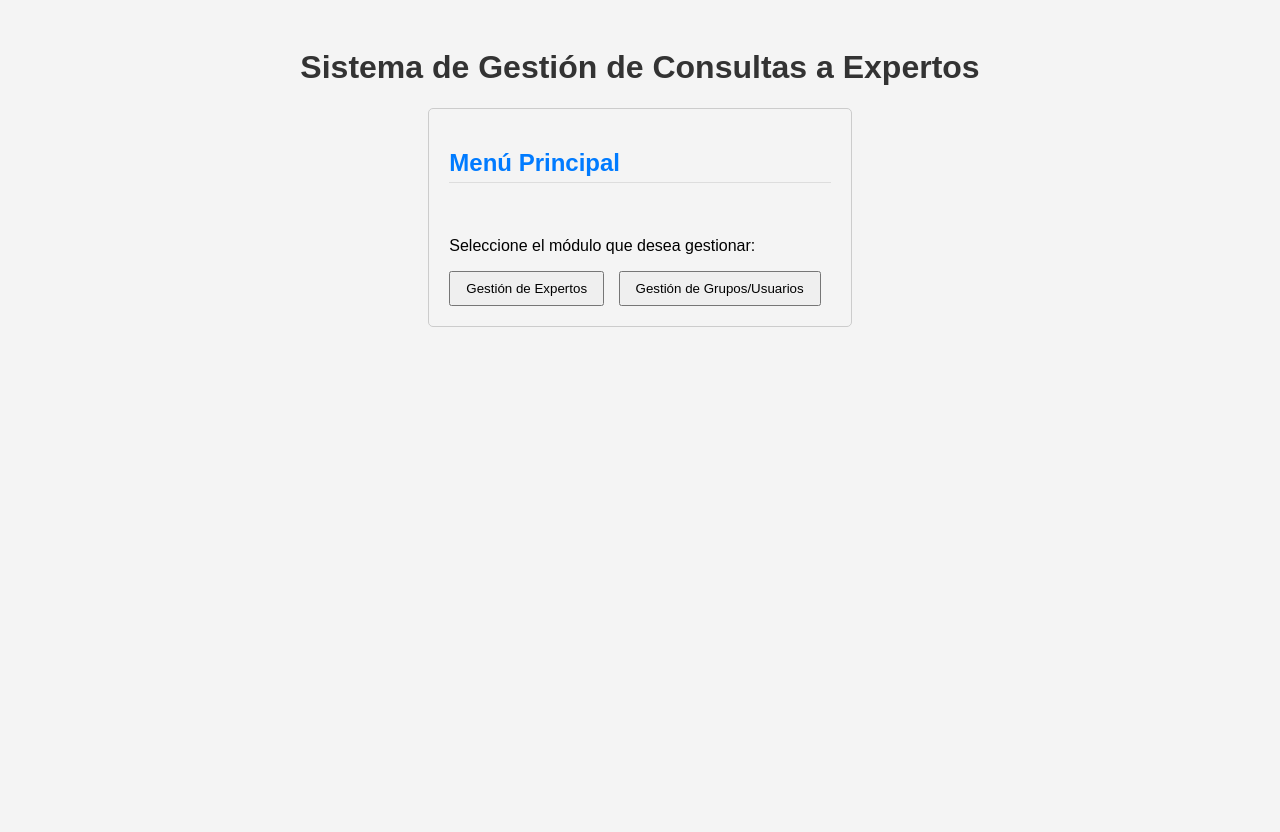
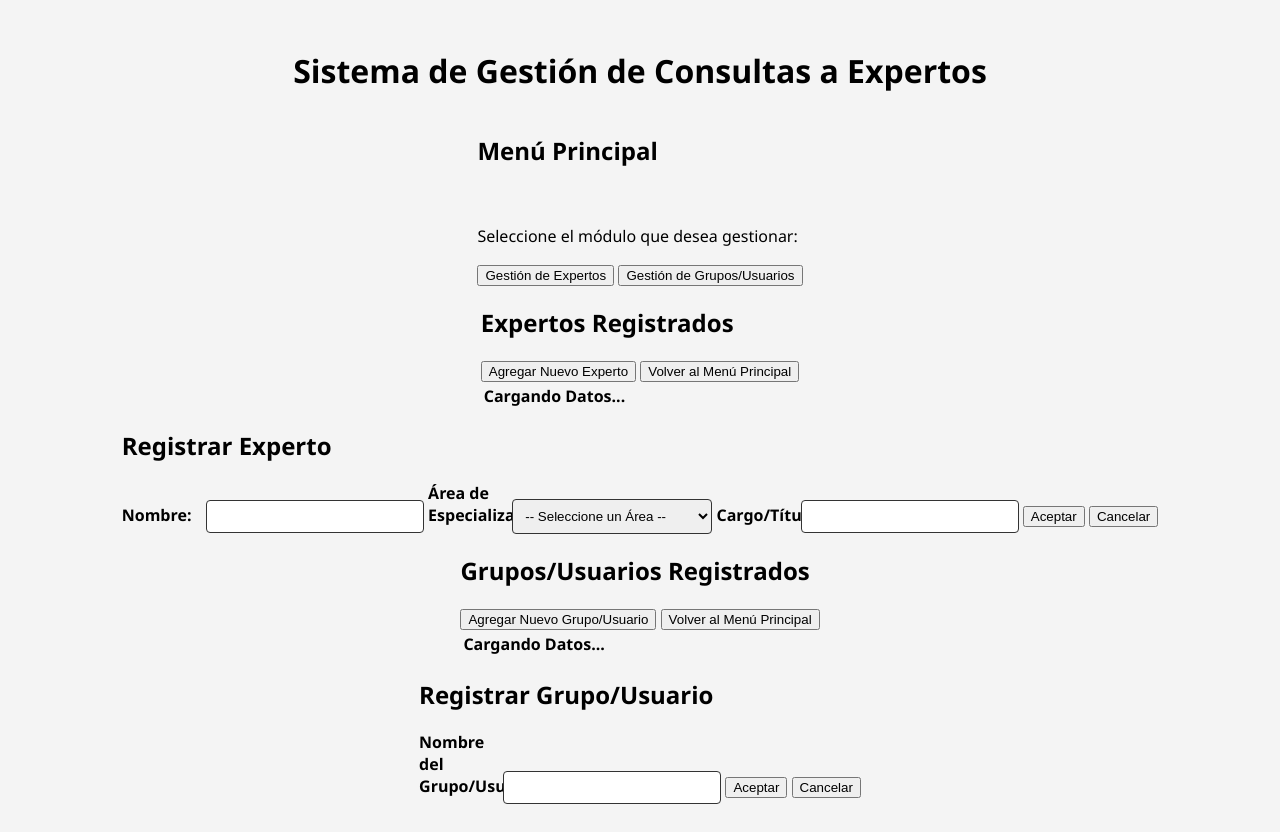
Before and after one commit to MaickolR1/L25.2.p.c3.01.Proyecto-gestion-de-consultas-a-expertos, a plain HTML site: page index.html in a window 1280 px wide. Before the commit the page ends 800 px from the top, so only its background shows below. Drawn offline with Linux system fonts and the light colour scheme.

Commit message:
HTML styles

```diff
--- a/index.html
+++ b/index.html
@@ -17,27 +17,6 @@
     <link rel="icon" type="image/png" href="./resources/favicon.png">
     <!-- Estilos CSS -->
     <link rel="stylesheet" href="styles.css?v251103-1750" />
-    <style>
-        /* Estilo para manejar la visibilidad de las vistas */
-        .vista {
-            border: 1px solid #ccc;
-            padding: 20px;
-            margin-bottom: 20px;
-            border-radius: 5px;
-            display: none; /* Por defecto, todas las vistas están ocultas */
-            background-color: #f4f4f4;
-        }
-        .vista.activa {
-            display: block; /* La clase 'activa' la hace visible */
-        }
-        body { font-family: sans-serif; }
-        h1 { color: #333; }
-        h2 { color: #007bff; border-bottom: 1px solid #ddd; padding-bottom: 5px; }
-        button { padding: 8px 15px; margin-right: 10px; cursor: pointer; }
-        input, select { padding: 8px; margin: 5px 0 10px 0; display: block; width: 300px; }
-        table { width: 100%; border-collapse: collapse; margin-top: 15px; }
-        th, td { border: 1px solid #ddd; padding: 10px; text-align: left; }
-    </style>
 </head>
 <body>
 
```
